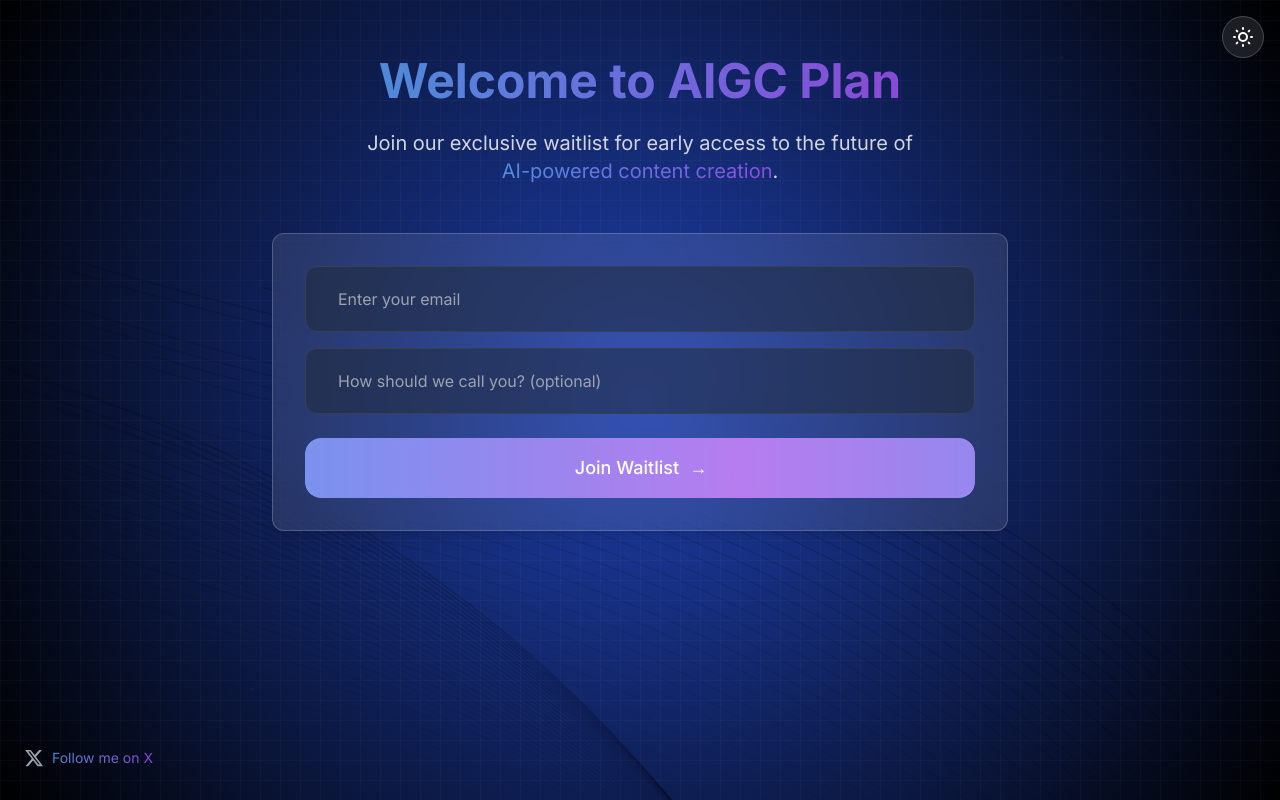
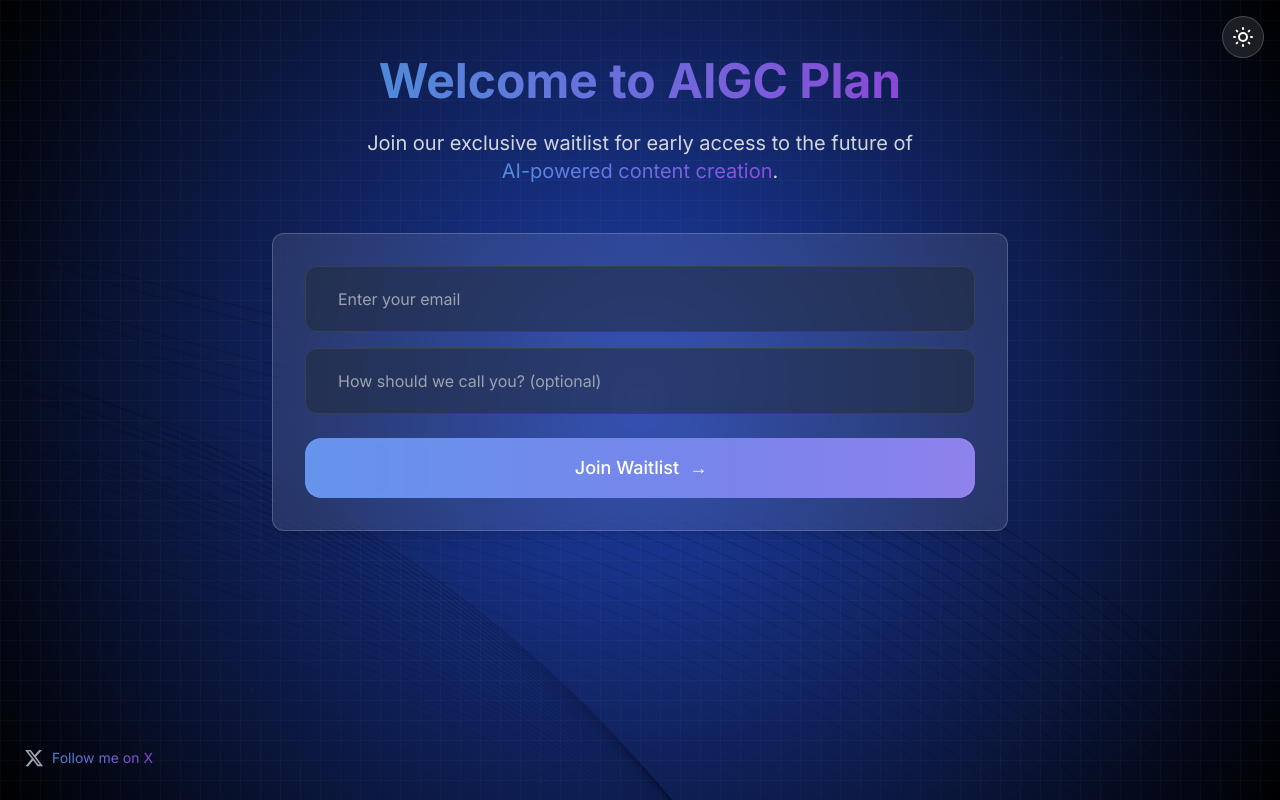
Before and after one commit to zsjosh/aigcplan-waitlist, a Next.js app: page / in a window 1280 px wide. Built offline with nearby package versions, Linux system fonts and the light colour scheme.

Commit message:
Update page.tsx

```diff
--- a/src/app/page.tsx
+++ b/src/app/page.tsx
@@ -573,8 +573,8 @@ const JoinButton = ({ theme }: { theme: 'light' | 'dark' }) => {
       <motion.div
         className={`absolute inset-0 bg-gradient-to-r rounded-2xl ${
           theme === 'light'
-            ? 'from-blue-500 via-purple-500 to-blue-500'
-            : 'from-blue-400 via-purple-400 to-blue-400'
+            ? 'from-blue-500 via-indigo-500 to-purple-500'
+            : 'from-blue-400 via-indigo-400 to-purple-400'
         }`}
         animate={{
           backgroundPosition: ['0% 50%', '100% 50%', '0% 50%'],
```
